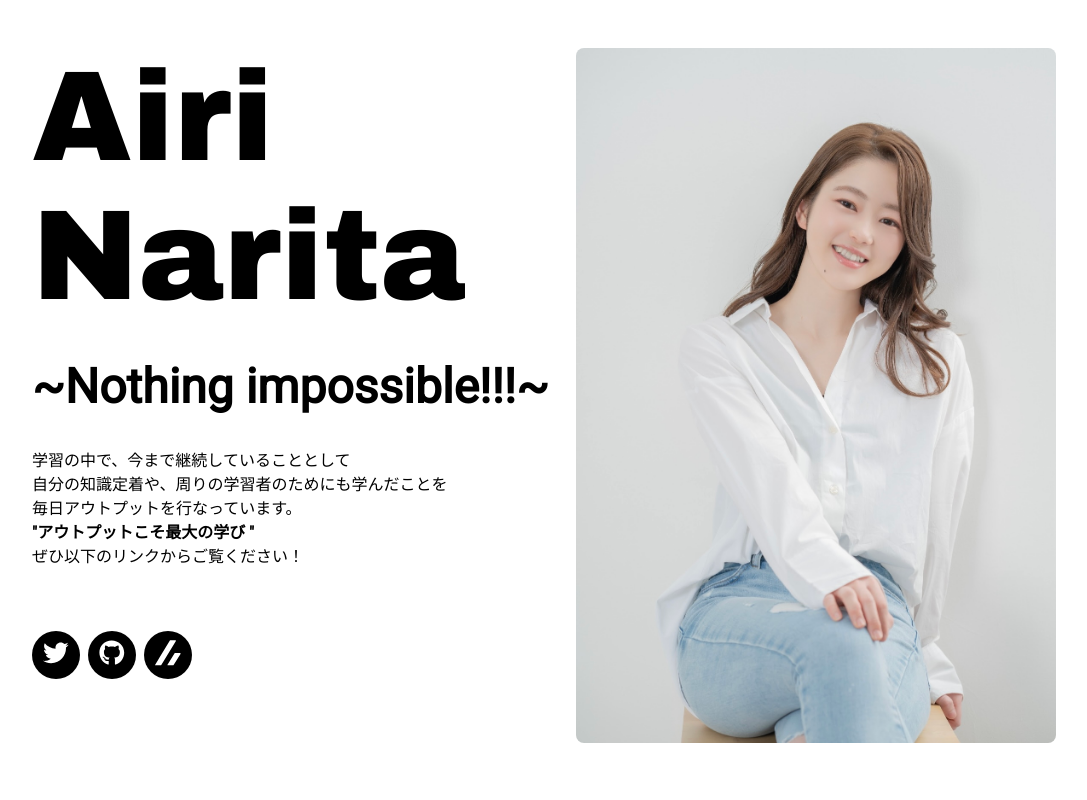
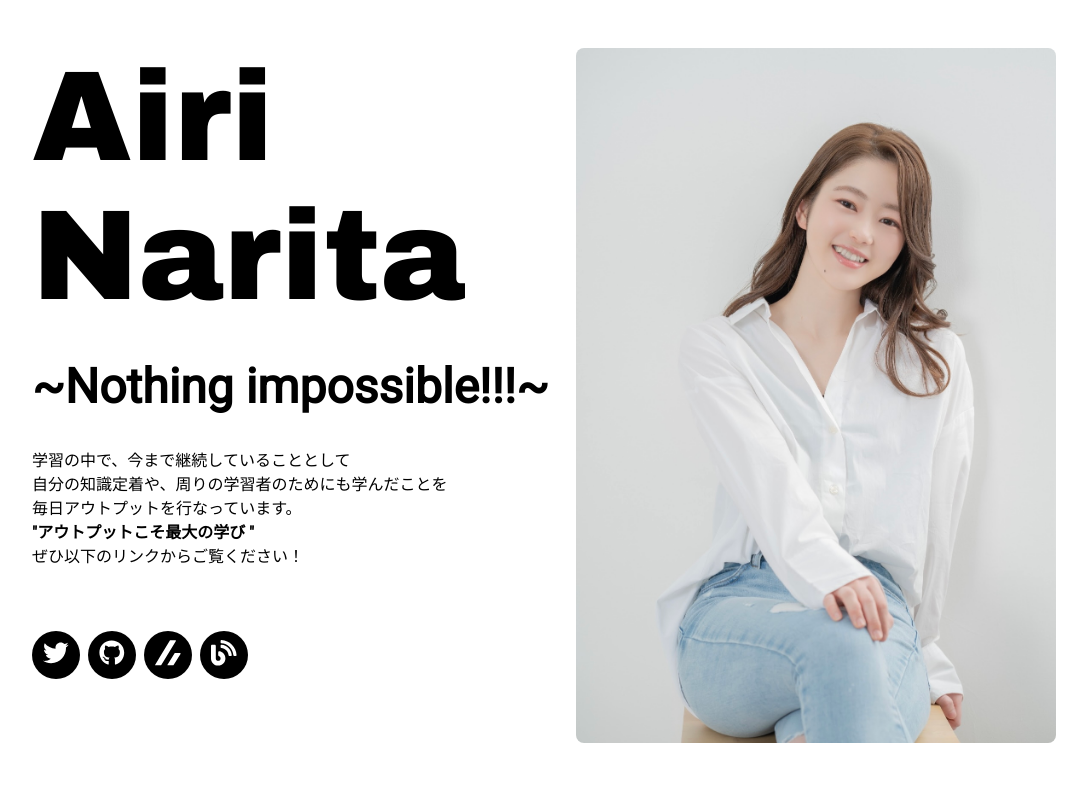
Before and after one commit to AiriNarita/airi-introduction, a Next.js app: page / in a window 1280 px wide. Shown: the top 800 px of the page, without its empty margins (96-1183 px from the left). Built offline with nearby package versions, Linux system fonts and the light colour scheme.

Commit message:
add: blog link

```diff
--- a/src/pages/index.tsx
+++ b/src/pages/index.tsx
@@ -7,6 +7,7 @@ import {
   FaBook,
   FaRegSmileBeam,
   FaHeart,
+  FaBlog,
 } from "react-icons/fa";
 import { SiZenn } from "react-icons/si";
 import { GiHumanEar } from "react-icons/gi";
@@ -78,6 +79,17 @@ export default function Home() {
                   <SiZenn size={"1.6rem"} />
                 </a>
               </motion.div>
+              <motion.div
+                whileHover={{ scale: 1.1 }}
+                whileTap={{ scale: 0.9 }}
+                className={styles.snsItem}
+              >
+                <a href="https://airin.hatenablog.jp/archive" target="_blank">
+                  <FaBlog size={"1.6rem"} />
+                </a>
+              </motion.div>
+
+
             </motion.div>
           </div>
           <motion.div {...headImageAnimation}>
```
